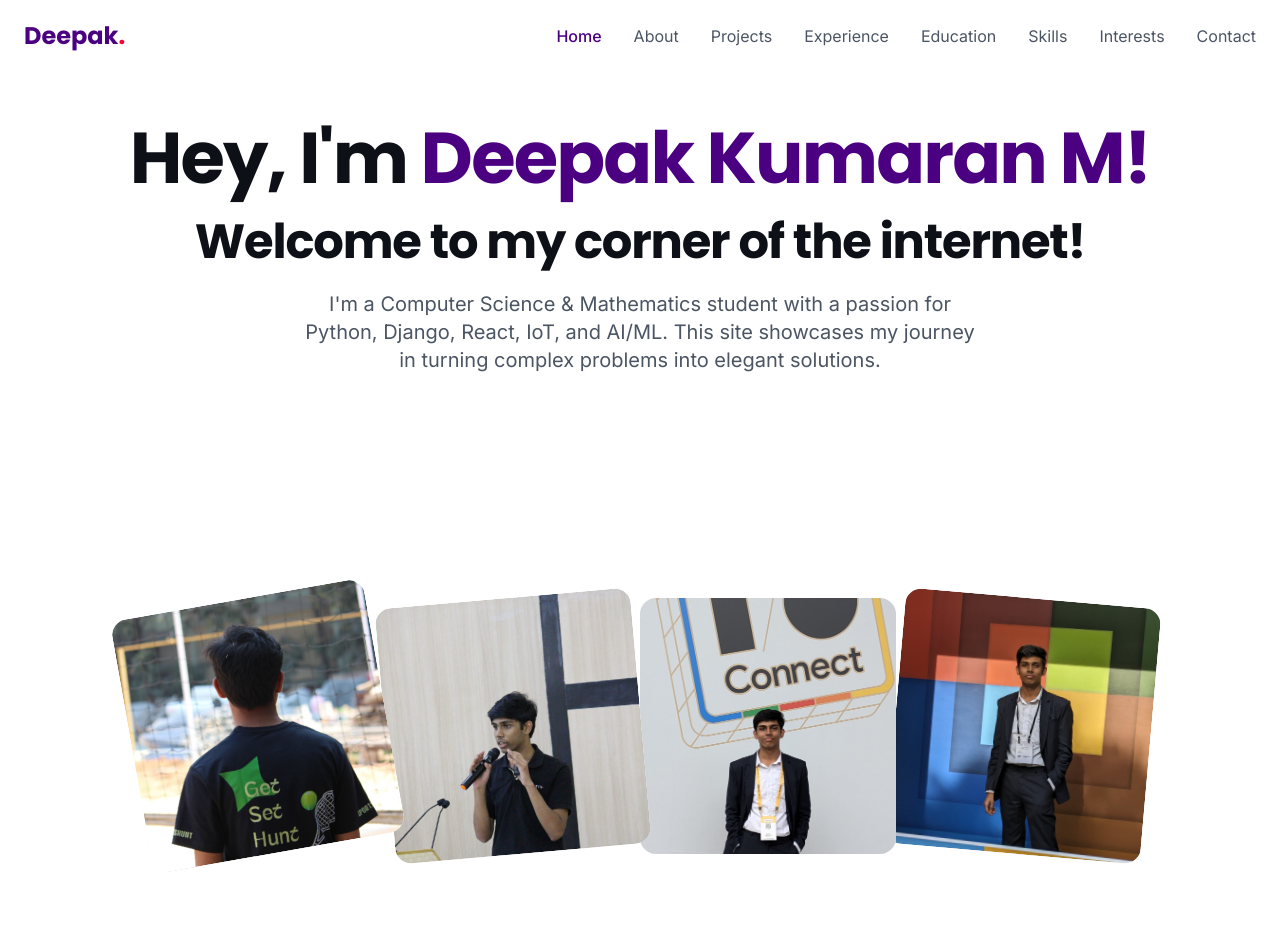
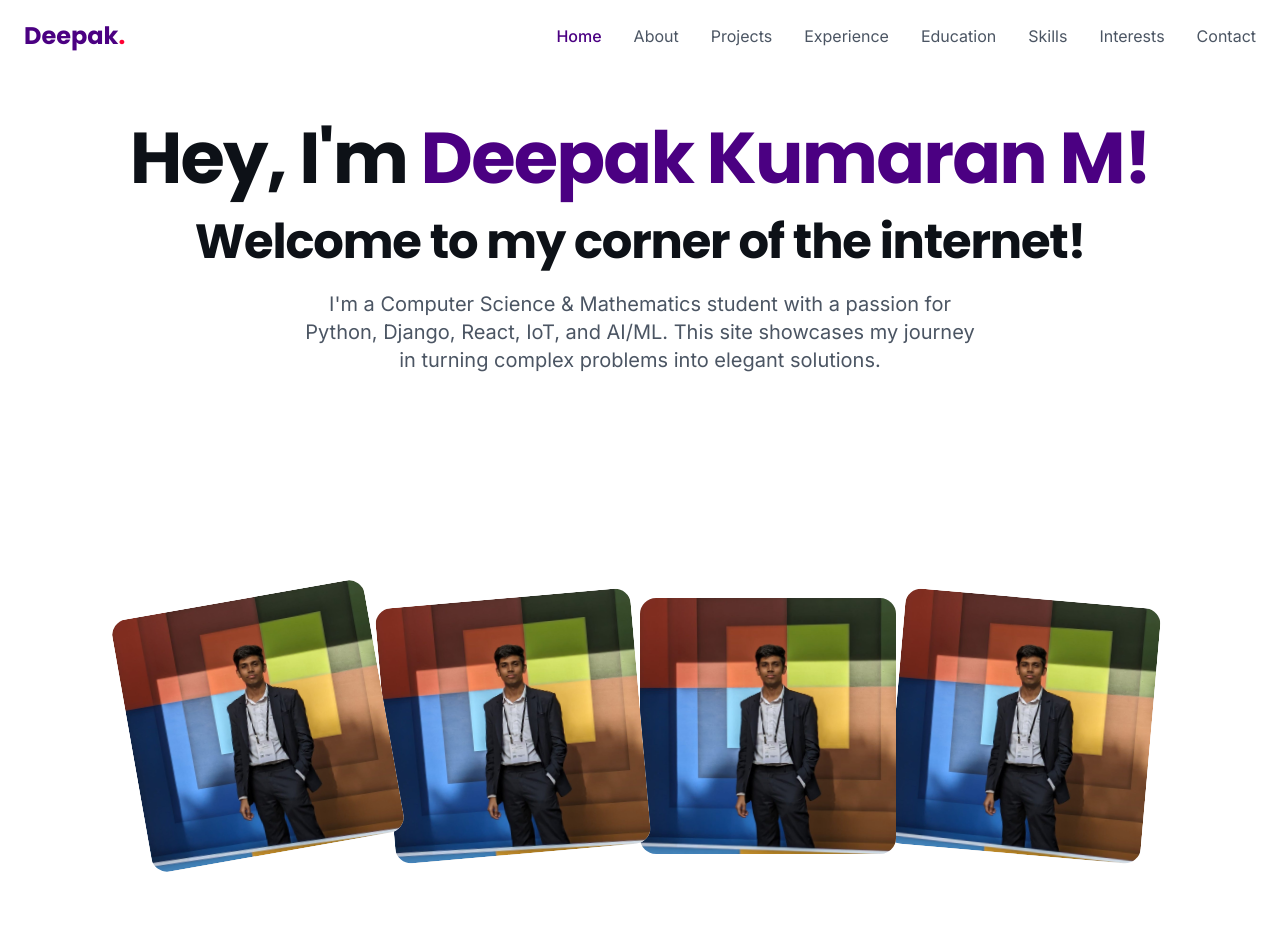
Before and after one commit to Deepak-80085/portfolio, a React (Vite) app: page / in a window 1280 px wide. Shown: the top 952 px of the page. Built offline with nearby package versions, Linux system fonts and the light colour scheme.

Commit message:
Fix: Update profile photo image
Replaces the profile photo image with the specified image URL.

```diff
--- a/src/components/ProfilePhoto.tsx
+++ b/src/components/ProfilePhoto.tsx
@@ -3,10 +3,10 @@ import { motion } from 'framer-motion';
 import { useState } from 'react';
 
 const images = [
-  "/lovable-uploads/b0931370-7e89-4f10-bc9f-f2eca4a9b372.png",
-  "/lovable-uploads/666407de-5157-471c-8edb-f7f228b05a17.png",
-  "/lovable-uploads/031321d2-a4dd-49ff-8bf8-eeaa440ab788.png",
-  "/lovable-uploads/113b4417-c595-4401-852b-3a523573701e.png"
+  "/lovable-uploads/3526b416-3c25-48a8-8db9-efa626f25b07.png",
+  "/lovable-uploads/3526b416-3c25-48a8-8db9-efa626f25b07.png",
+  "/lovable-uploads/3526b416-3c25-48a8-8db9-efa626f25b07.png",
+  "/lovable-uploads/3526b416-3c25-48a8-8db9-efa626f25b07.png"
 ];
 
 const ProfilePhoto = () => {
```
Also changed, not shown: public/lovable-uploads/3526b416-3c25-48a8-8db9-efa626f25b07.png (added).
